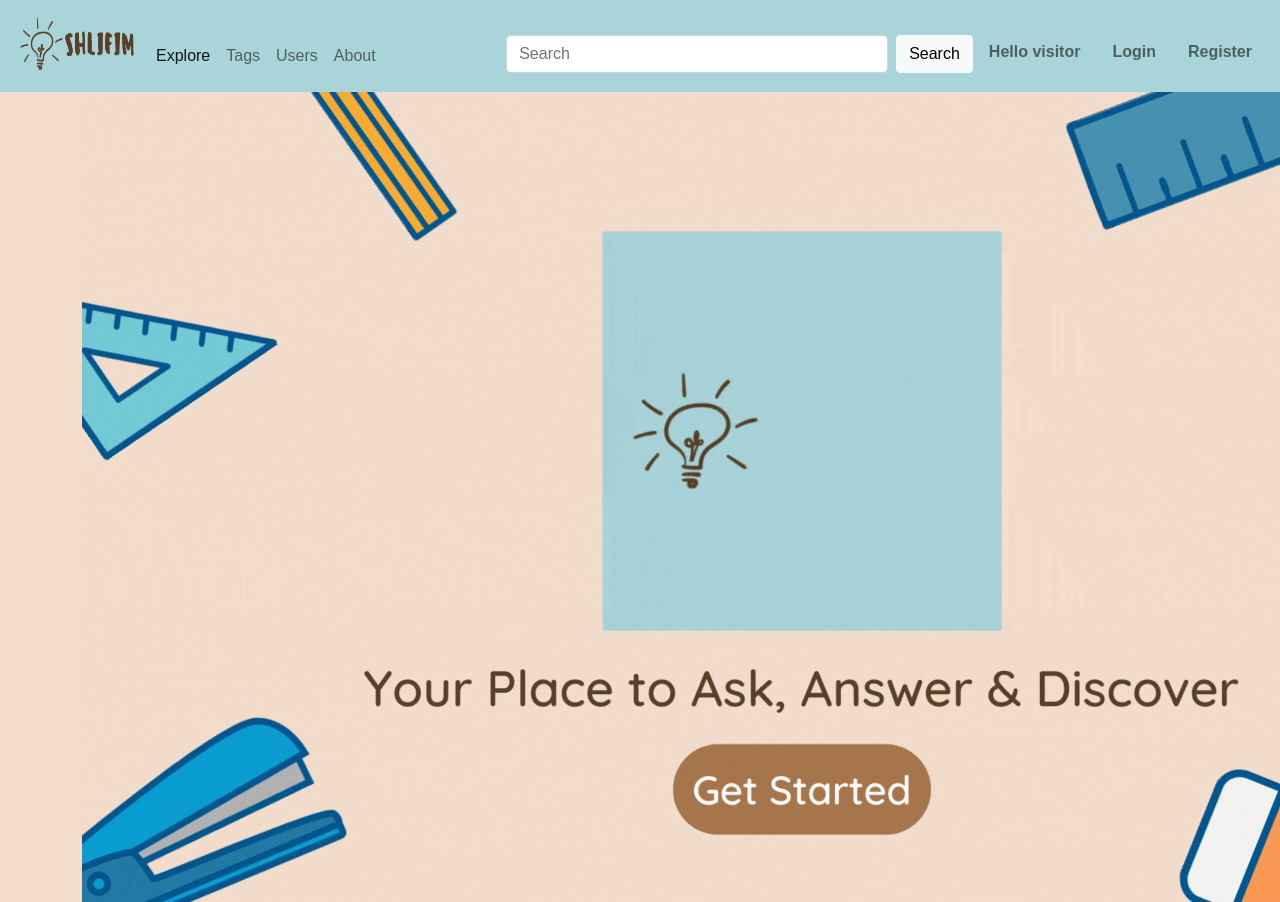
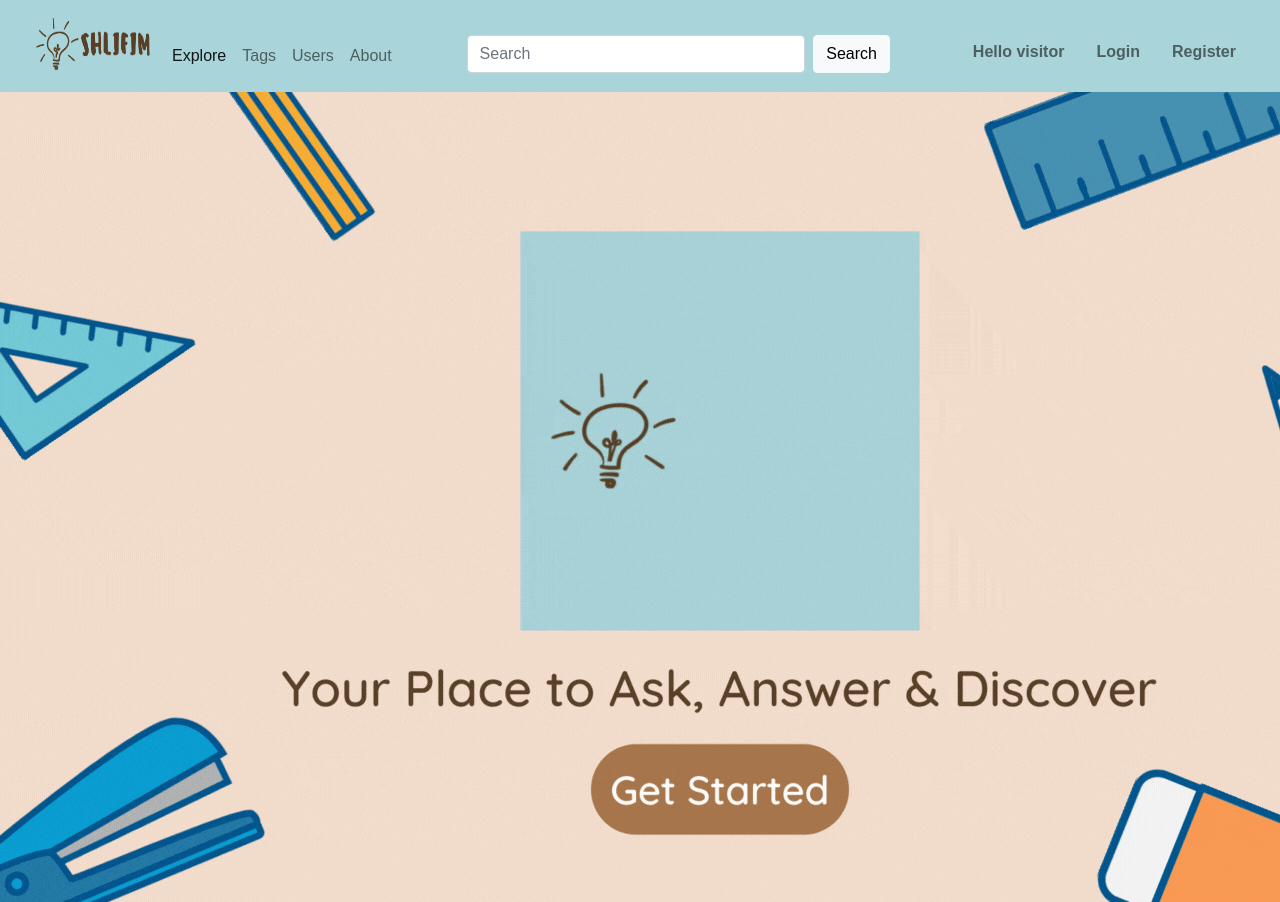
Before and after one commit to redhat-beyond/shlifim, a Django app: page / in a window 1280 px wide; the page is wider, and only the part inside the window is pictured. Run offline with Django 3.2, Linux system fonts and the light colour scheme; some libraries are stand-ins or nearby versions.

Commit message:
Fix base.html
* Added structure - head - body tags
* Added the needed JS links and bootstrap links (also ajax for future use)
* Removed "Shlifim" prefix from costume title
* Fixed Navbar to be collapsable
* Added css class to static/home/style.css for the navbar color

modified:   home/templates/home/base.html
modified:   home/static/home/style.css

```diff
--- a/home/static/home/style.css
+++ b/home/static/home/style.css
@@ -2,7 +2,7 @@ body {
     font-family: Montserrat, sans-serif;
 }
 
-.nav-bar-bgcolr{
+.navbar-light{
 	background-color: #a9d4d9;
 }
 
--- a/home/templates/home/base.html
+++ b/home/templates/home/base.html
@@ -6,18 +6,24 @@
 		<meta charset="utf-8">
 		<meta name="viewport" content="width=device-width, initial-scale=1, shrink-to-fit=no">
 
+		<!-- JS scripts-->
+		<script src="https://code.jquery.com/jquery-3.2.1.slim.min.js" integrity="sha384-KJ3o2DKtIkvYIK3UENzmM7KCkRr/rE9/Qpg6aAZGJwFDMVNA/GpGFF93hXpG5KkN" crossorigin="anonymous"></script>
+		<script src="https://cdnjs.cloudflare.com/ajax/libs/popper.js/1.12.9/umd/popper.min.js" integrity="sha384-ApNbgh9B+Y1QKtv3Rn7W3mgPxhU9K/ScQsAP7hUibX39j7fakFPskvXusvfa0b4Q" crossorigin="anonymous"></script>
+
 		<!-- Bootstrap CSS -->
+		<link rel="stylesheet" href="https://maxcdn.bootstrapcdn.com/bootstrap/4.0.0/css/bootstrap.min.css" integrity="sha384-Gn5384xqQ1aoWXA+058RXPxPg6fy4IWvTNh0E263XmFcJlSAwiGgFAW/dAiS6JXm" crossorigin="anonymous">
 		<link href="https://cdn.jsdelivr.net/npm/bootstrap@5.0.0-beta3/dist/css/bootstrap.min.css" rel="stylesheet"
 		integrity="sha384-eOJMYsd53ii+scO/bJGFsiCZc+5NDVN2yr8+0RDqr0Ql0h+rP48ckxlpbzKgwra6" crossorigin="anonymous">
 		<link rel="stylesheet" type="text/css" href="{% static 'home/style.css' %}">
 
 		{% if title %}
-        <title>Shlifim - {{ title }}</title>
+			<title>{{ title }}</title>
 		{% else %}
 			<title>Shlifim</title>
 		{% endif %}
 	 </head>
-<nav class="navbar navbar-expand-lg navbar-light" style="background-color: #a9d4d9;">
+	<body>
+	<nav class="navbar navbar-expand-lg navbar-light">
 	  <div class="container-fluid">
 	    <img  class= " m-2"src="{% static 'home/logo.png' %}" alt="shlifim logo" width="120" height="60">
 		<button class="navbar-toggler" type="button" data-bs-toggle="collapse" data-bs-target="#navbarSupportedContent" aria-controls="navbarSupportedContent" aria-expanded="false" aria-label="Toggle navigation">
@@ -34,49 +40,37 @@
 				<li class="nav-item">
 					<a class="nav-link" href="#">Users</a>
 				</li>
-			</li>
 				<li class="nav-item">
 					<a class="nav-link" href="{% url 'about' %}"</a>About</a>
 				</li>
 			</ul>
-		  <nav class="col-5 navbar-light mt-3">
+			 <nav class="col-5 navbar-light me-auto mt-3">
 			  <form class="d-flex">
 				<input class="form-control me-2" type="search" placeholder="Search" aria-label="Search">
 				<button class="btn btn-light" type="submit">Search</button>
 			  </form>
 			  </nav>
 			<!-- Navbar Right Side -->
-			<div class="navbar-nav ">
+			<div class="navbar-nav">
 			  {% if user.is_authenticated %}
-			  <ul class="nav navbar-nav navbar-right">
+			  <ul class="nav navbar-nav" >
 				<li><p class="nav-item m-2"><b>Hello {{user.username}}</b></p></li>
 				<li><a class="nav-item nav-link m-2 " href="#"><b>Profile</b></a></li>
 				<li><a class="nav-item nav-link m-2" href="#"><b>Logout</b></a></li>
 			  </ul>
 			  {% else %}
 			  <p class="nav-item nav-link m-2"><b>Hello visitor</b></p>
-				<a class="nav-item nav-link m-2" href="#">
-					<strong>
-					Login
-					</strong>
-				</a>
-				<a class="nav-item nav-link m-2" href="#">
-					<strong>
-					Register
-					<strong>
-				</a>
+				<a class="nav-item nav-link m-2" href="#"><b>Login</b></a>
+				<a class="nav-item nav-link m-2" href="#"><b>Register<b></a>
 			  {% endif %}
 			</div>
 		</div>
 	 </div>
 	</nav>
-    <main role="main" class="container">
-      <div class="row">
-        <div class="col-md-8">
 	{% block content %}{% endblock %}
-        </div>
-      </div>
-    </main>
+	 </body>
+<script src="https://maxcdn.bootstrapcdn.com/bootstrap/4.0.0/js/bootstrap.min.js" integrity="sha384-JZR6Spejh4U02d8jOt6vLEHfe/JQGiRRSQQxSfFWpi1MquVdAyjUar5+76PVCmYl" crossorigin="anonymous"></script>
 <script src="https://cdn.jsdelivr.net/npm/bootstrap@5.0.0-beta3/dist/js/bootstrap.bundle.min.js"
 integrity="sha384-JEW9xMcG8R+pH31jmWH6WWP0WintQrMb4s7ZOdauHnUtxwoG2vI5DkLtS3qm9Ekf" crossorigin="anonymous"></script>
+
 </html>
```
Lines whose indentation alone changed are shown as unchanged.
